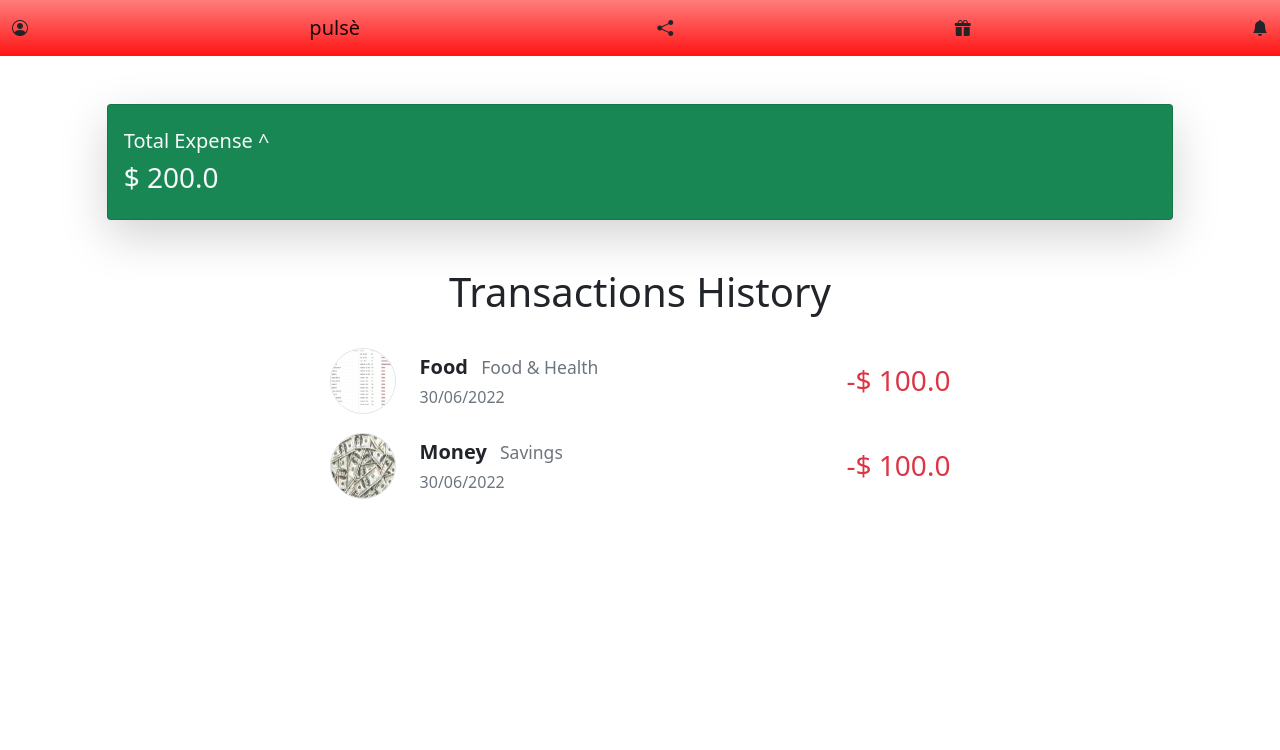
After one commit to lgf2111/yb-pulse, a Flask app: page /transactions-history in a window 1280 px wide. The commit adds this page. Shown: the top 750 px of the page. Run offline with Flask 2, Linux system fonts and the light colour scheme; some libraries are stand-ins or nearby versions.

Commit message:
updated add expense and implemented transactions history

```diff
--- a/pulse/db.txt
+++ b/pulse/db.txt
@@ -1 +1 @@
-{'income': 1234.0, 'allocation': {'Savings': 50.0, 'Invest': 25.0, 'Shopping': 10.0, 'Food & Health': 1.0, 'Lifestype': 2.0, 'Bills': 3.0, 'Others': 9.0}, 'card': {'number': 1234567890123456, 'name': 'Joshua Ng', 'month': 12, 'year': 27}}
+{'income': 1234.0, 'allocation': {'Savings': 50.0, 'Invest': 25.0, 'Shopping': 10.0, 'Food & Health': 1.0, 'Lifestype': 2.0, 'Bills': 3.0, 'Others': 9.0}, 'card': {'number': 1234567890123456, 'name': 'Joshua Ng', 'month': 12, 'year': 27}, 'expenses': [{'name': 'Food', 'category': 'Food & Health', 'amount': 100.0, 'date': '30/06/2022', 'invoice': 'b8eb48fc3f66b2c1.png'}, {'name': 'Money', 'category': 'Savings', 'amount': 100.0, 'date': '30/06/2022', 'invoice': '2915c14e5f26a2fb.jpeg'}]}
--- a/pulse/forms.py
+++ b/pulse/forms.py
@@ -1,5 +1,5 @@
 from flask_wtf import FlaskForm
-from wtforms import SubmitField, DecimalField, IntegerField, SelectField, DateField
+from wtforms import SubmitField, DecimalField, IntegerField, SelectField, DateField, StringField
 from wtforms.validators import DataRequired
 from flask_wtf.file import FileField, FileAllowed
 from pulse import DB
@@ -21,9 +21,9 @@ class AllocateIncomeForm(FlaskForm):
 
 class AddExpenseForm(FlaskForm):
     db = DB.read()
-    card = SelectField('CARD', choices=[db['card']['number']])
+    name = StringField('NAME')
     category = SelectField('CATEGORY', choices=db['allocation'].keys())
     amount = DecimalField('AMOUNT')
     date = DateField('DATE')
-    invoice = FileField('INVOICE', validators=[FileAllowed(['jpg', 'png'])])
+    invoice = FileField('INVOICE', validators=[FileAllowed(['jpg', 'png', 'jpeg'])])
     submit = SubmitField('Next')
--- a/pulse/routes.py
+++ b/pulse/routes.py
@@ -1,3 +1,4 @@
+from fileinput import filename
 from flask import render_template, url_for, flash, redirect
 from pulse import app, DB
 from pulse.forms import EnterIncomeForm, AllocateIncomeForm, AddExpenseForm
@@ -67,9 +68,33 @@ def home():
     categories = [(k,income * v / 100) for k,v in allocation.items()]
     categories.sort(key=lambda x: x[1], reverse=True)
     return render_template('home.html', card=card, categories=categories)
-@app.route("/add-expense")
+
+@app.route("/add-expense", methods=['GET','POST'])
 def add_expense():
     form = AddExpenseForm()
     if form.validate_on_submit():
-        pass
+        name = form.name.data
+        category = form.category.data
+        amount = float(form.amount.data)
+        date = form.date.data.strftime(r"%d/%m/%Y")
+        invoice = save_picture(form.invoice.data)
+        expense =  {'name': name,
+                    'category': category,
+                    'amount': amount,
+                    'date': date,
+                    'invoice': invoice}
+        db = DB.read()
+        if not db.get('expenses'):
+            db['expenses'] = []
+        db['expenses'].append(expense)
+        DB.write(db)
+        return(redirect(url_for('transactions_history')))
+
     return render_template('add-expense.html', form=form)
+
+@app.route("/transactions-history")
+def transactions_history():
+    db = DB.read()
+    expenses = db['expenses']
+    total = sum(map(lambda x: x['amount'], expenses))
+    return render_template('transactions-history.html', expenses=expenses, total=total)
--- a/pulse/templates/index.html
+++ b/pulse/templates/index.html
@@ -6,5 +6,6 @@
         <a href="{{ url_for('analysis_report') }}">analysis_report</a>
         <a href="{{ url_for('home') }}">home</a>
         <a href="{{ url_for('add_expense') }}">add_expense</a>
+        <a href="{{ url_for('transactions_history') }}">transactions_history</a>
     </div>
 {% endblock content %}
--- /dev/null
+++ b/pulse/templates/transactions-history.html
@@ -0,0 +1,37 @@
+{% extends 'ext/base.html' %}
+{% block content %}
+    <div class="d-flex justify-content-center my-5">
+        <div class="card col-10 bg-success shadow-lg py-2">
+            <div class="card-body text-light">
+                <h5 class="card-title">
+                    Total Expense ^
+                </h5>
+                <h3 class="card-text">
+                    $ {{ total }}
+                </h3>
+            </div>
+        </div>
+    </div>
+    <h1 class="text-center mb-4">Transactions History</h1>
+    <div class="d-flex flex-column align-items-center">
+        {% for expense in expenses %}
+            <div class="d-flex justify-content-around col-8">
+                <div class="d-flex col-4">
+                    <div class="rounded">
+                        <div class="rounded-circle border overflow-hidden mt-2">
+                            <img src="{{ url_for('static', filename='src/invoice/'+expense['invoice']) }}" alt="" style="height:4em;width:4em;">
+                        </div>
+                    </div>
+                    <div class="ms-4">
+                        <p class="lead", style="font-weight: bold;margin-top:.6em;">
+                            {{ expense['name'] }}
+                            <small class="text-secondary ms-2" style="font-weight: normal;">{{ expense['category'] }}</small>
+                        </p>
+                        <p class="text-secondary" style="margin-top:-.8em;">{{ expense['date'] }}</p>
+                    </div>
+                </div>
+                <p class="text-danger h3 mt-4">-$ {{ expense['amount'] }}</p>
+            </div>
+        {% endfor %}
+    </div>
+{% endblock content %}
```
Also changed, not shown: pulse/templates/add-expense.html (+5 -5 lines), pulse/static/src/invoice/2915c14e5f26a2fb.jpeg (added), pulse/static/src/invoice/43136ec6c7f260e7.png (added), pulse/static/src/invoice/b8eb48fc3f66b2c1.png (added).
